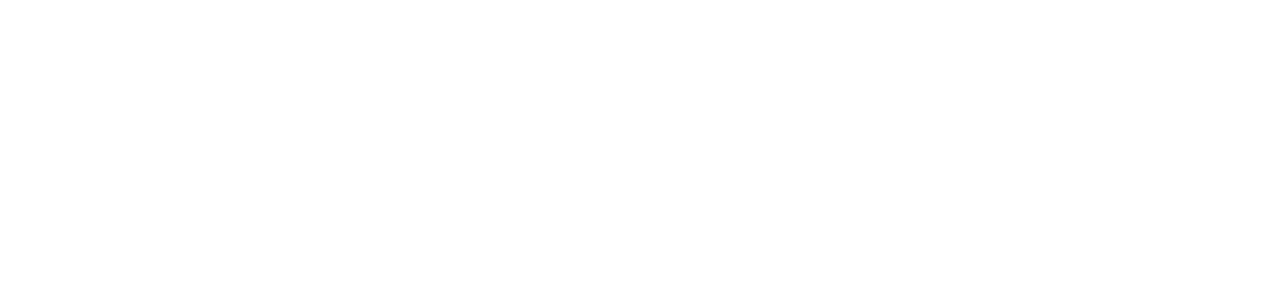
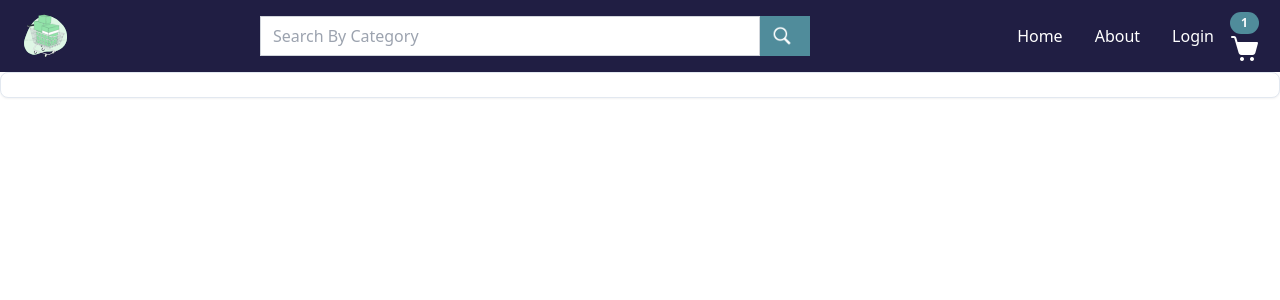
Before and after one commit to Jenat14/Shopping_Cart, a React (Vite) app: page /Cart in a window 1280 px wide. Before the commit this address had no page. Shown: the top 300 px of the page. Built offline with nearby package versions, Linux system fonts and the light colour scheme; what ldrs would draw is missing.

Commit message:
Modified file

```diff
--- a/src/routes/index.tsx
+++ b/src/routes/index.tsx
@@ -1,10 +1,12 @@
 import { Route, Routes } from "react-router";
-import Home from "../Pages/Home";
+import Home from "@/Pages/Home";
+import Cart from "@/Pages/Cart";
 export default function Navigator(){
     return(
         <>
             <Routes>
                 <Route path={"/"} element={<Home />}></Route>
+                <Route path={"/Cart"} element={<Cart/>}></Route>
             </Routes>
         </>
     )
```
